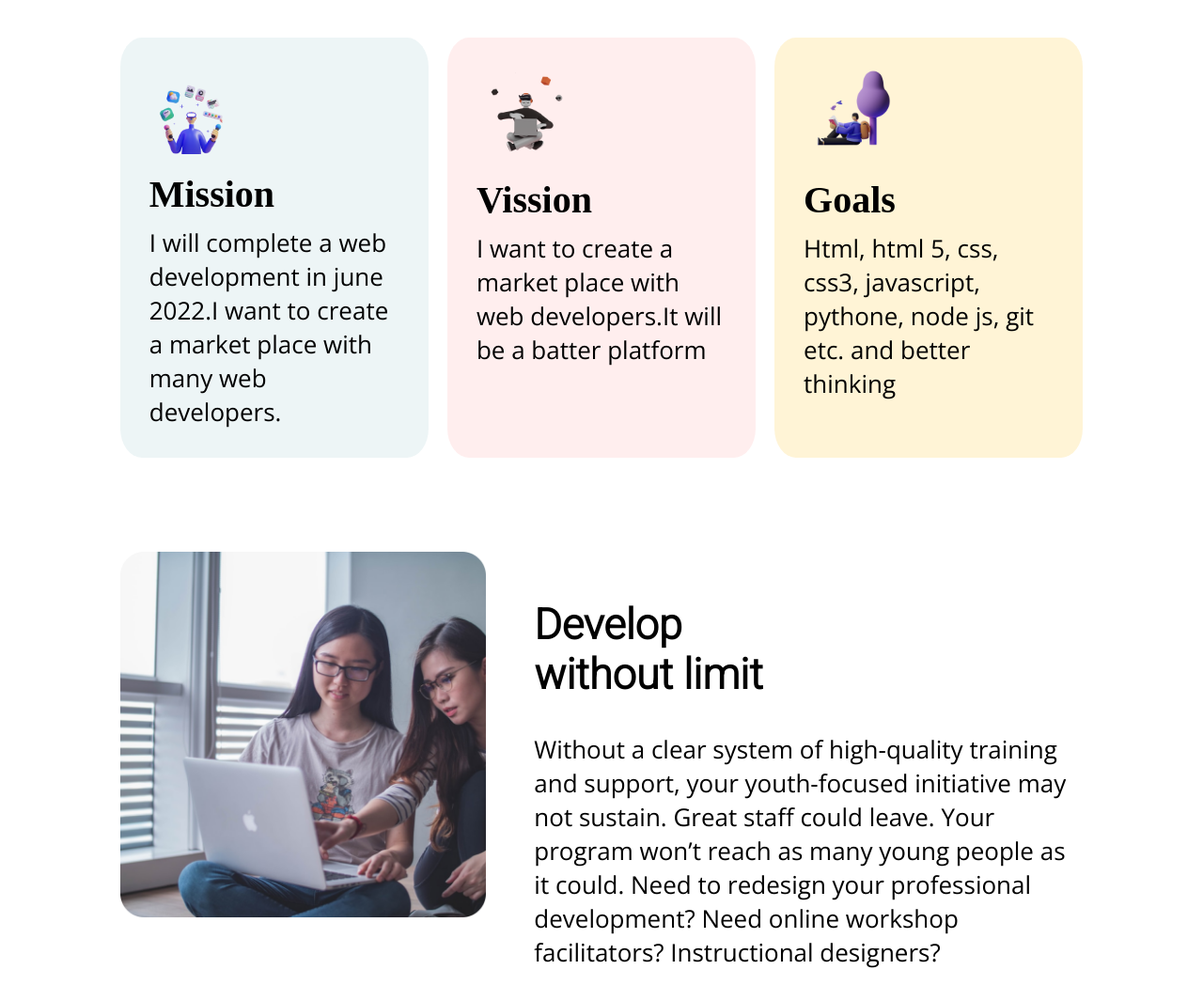
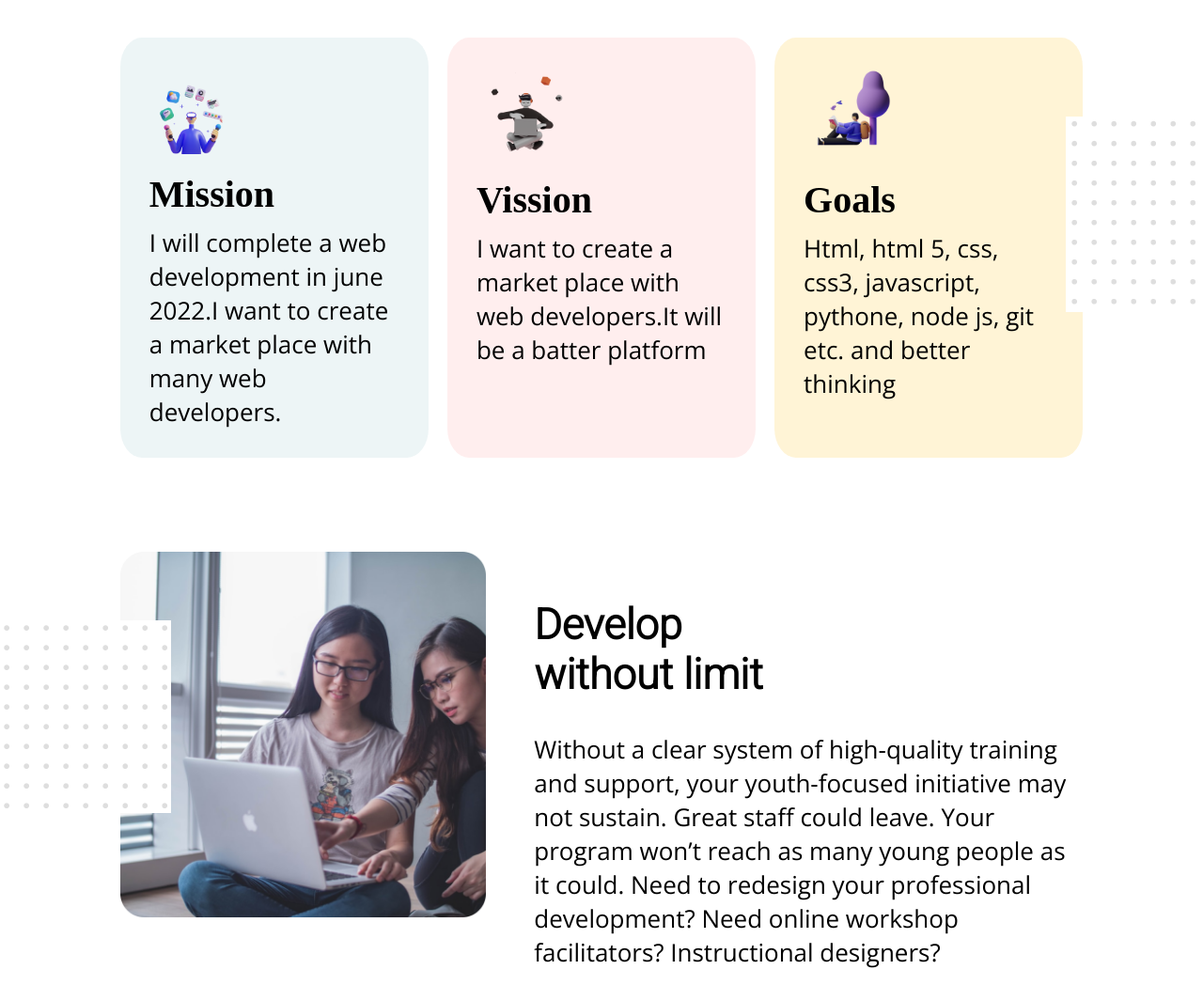
Before and after one commit to TanbhirAhmadSiddiqui/mission2022, a plain HTML site: page index.html in a window 1280 px wide. Shown: the part 940-2005 px from the top of the page at 94% size. Drawn offline with nearby package versions, Linux system fonts and the light colour scheme.

Commit message:
final commit

```diff
--- a/css/style.css
+++ b/css/style.css
@@ -187,3 +187,13 @@ font-family: 'Times New Roman', Times, serif;
     font-size: 20px;
     font-family: fantasy;
 }
+.position{
+    position: absolute;
+    right: 0;
+    top: 133%;
+}
+.position1{
+    position: absolute;
+    left: 0;
+    top: 200%;
+}
--- a/index.html
+++ b/index.html
@@ -19,7 +19,7 @@
             <h1 class="color">Mission 2022</h1>
         </div>
         <div class="focused-text">
-            <p>I will complete a web development in june 2022. I want to create a market place with many web developers. That name will be <span class="s-color">TAS Enginering</span></p>
+            <p>I will complete a web development in june 2022. I want to create a market place with many web developers. That name will be <span class="s-color">TAS Engineering</span></p>
             <div class="button-div">
                 <a href="#" class="button">Explore Now</a>
             </div>
@@ -27,6 +27,7 @@
             <p>Scroll down to explore more about us</p>
 
         </div>
+
       </div>
       <div class="persion">
           <img src="images/person/person-2.png" alt="persion">
@@ -146,6 +147,8 @@
         <h1>Mission <span class="s-color">2022</span></h1>
         <p>tanbhirsiddiqui02@gmail.com</p>
     </div>
+        <img class="position" src="images/shapes/Capture.PNG" alt="shape">
+        <img class="position1" src="images/shapes/Capture1.PNG" alt="shape">
 </section>
 </body>
 </html>
```
Also changed, not shown: images/shapes/Capture.PNG (added), images/shapes/Capture1.PNG (added).
